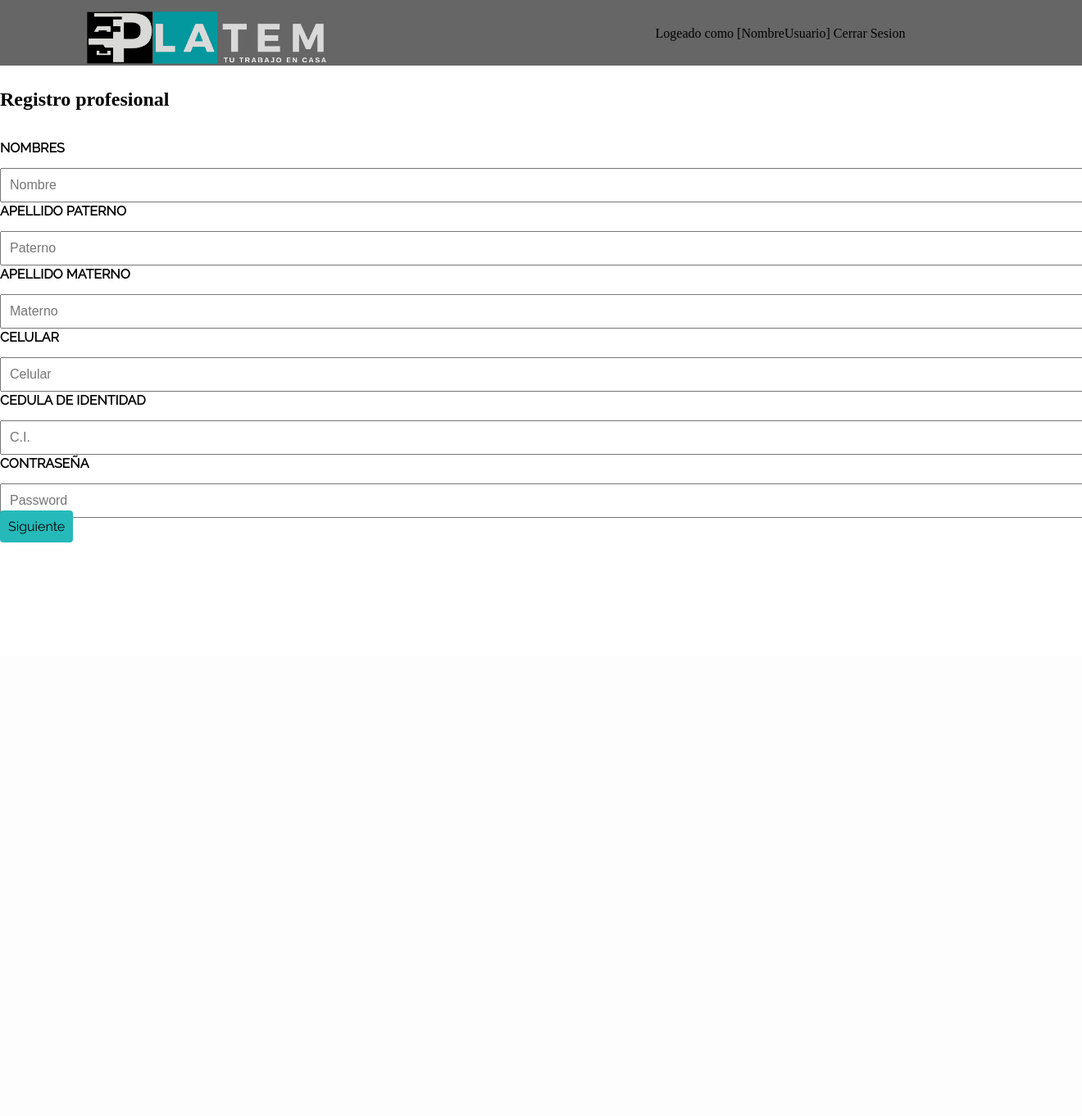
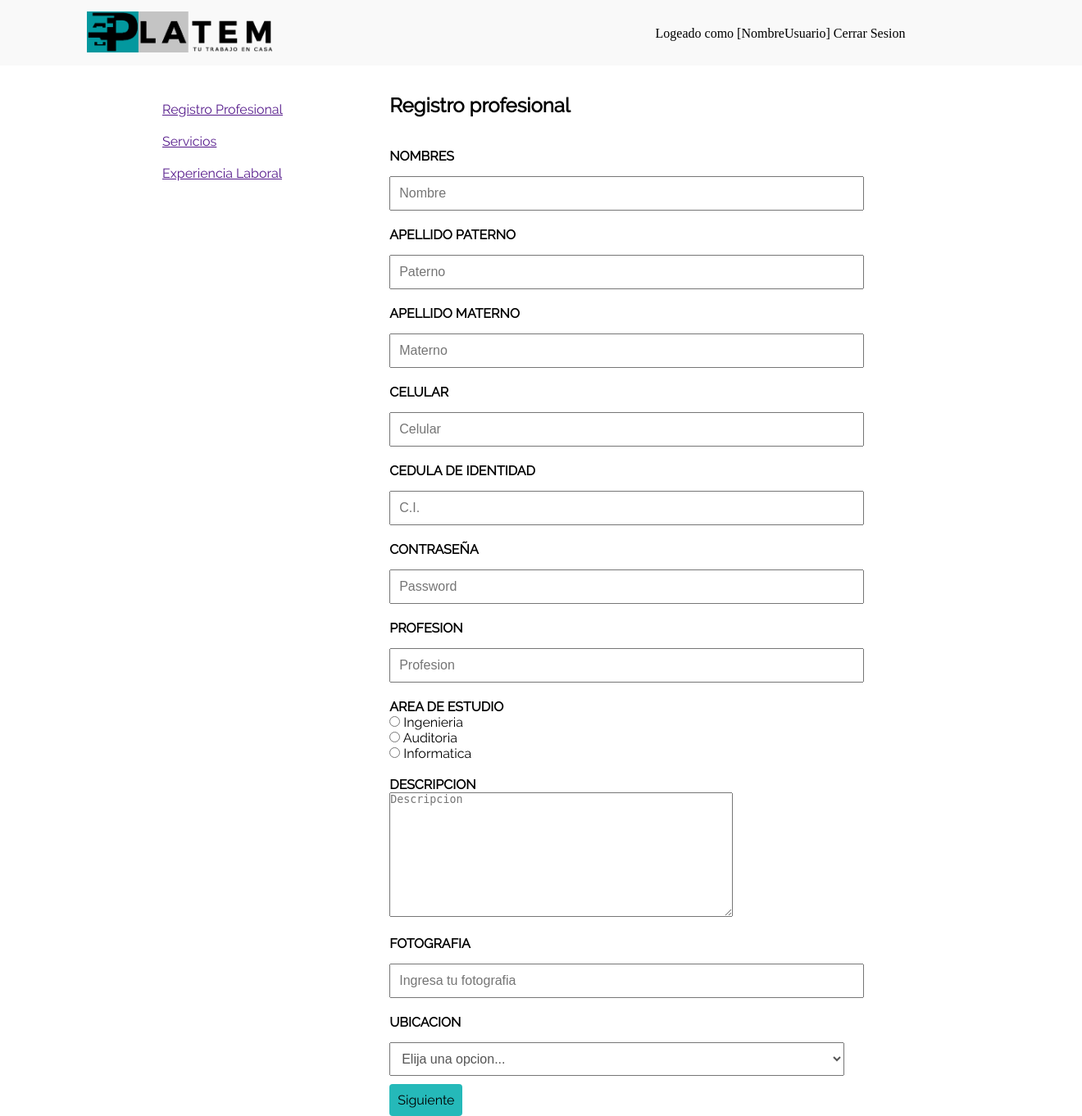
Before and after one commit to simarek/WebPrueba2, a PHP site: page /suscribe.html in a window 1320 px wide; the page is wider, and only the part inside the window is pictured. Shown: that part at 82% size. Before the commit the page ends 662 px from the top of that part, so only its background shows below. Run offline with PHP 8.4, Linux system fonts and the light colour scheme.

Commit message:
Pagina nueva y suscripcion

```diff
--- a/styles/styles.css
+++ b/styles/styles.css
@@ -184,3 +184,63 @@ nav ul li a:hover {
   border-radius: 4px;
   cursor: pointer;
 }
+
+.form-main {
+  width: 100%;
+  background: #f9f9f9;
+  height: 80px;
+}
+
+.suscribe {
+  font-family: rale;
+  width: 70%;
+  margin: auto;
+  padding: 1em, 1.5em;
+  box-sizing: border-box;
+}
+
+.img-suscribe {
+  /*width: 30%;*/
+  height: 80px;
+  float: left;
+  box-sizing: border-box;
+}
+
+.img-suscribe {
+  padding-top: 14px;
+  height: 64px;
+}
+
+.lateral {
+  float: left;
+  width: 30%;
+  /* background-color: #ddd; */
+  margin: auto;
+  padding: 1em, 1.5em;
+}
+
+.lateral ul li {
+  display: block;
+  text-decoration: none;
+  padding-top: 10px;
+  padding-bottom: 10px;
+}
+
+.form-suscribe {
+  float: left;
+  width: 60%;
+  margin: auto;
+  padding: 1em, 1.5em;
+}
+
+.a-suscribe {
+  float: right;
+  color: #fff;
+  font-family: rale;
+  font-weight: bold;
+  background: #03989e;
+  padding: 10px 10px;
+  border-radius: 4px;
+  text-decoration: none;
+  text-transform: uppercase;
+}
--- a/suscribe.html
+++ b/suscribe.html
@@ -8,13 +8,13 @@
     <link rel="stylesheet" href="styles/formulario.css" />
   </head>
   <body>
-    <header>
+    <header class="form-main">
       <!-- Ancho contenedor logo y Barra de navegacion -->
       <div class="ancho">
         <!-- Logo principal de la pagina -->
         <div class="logo">
           <a href="#"
-            ><p><img src="images/logo5.png" /></p
+            ><p><img class="img-suscribe" src="images/logo7.png" /></p
           ></a>
         </div>
 
@@ -31,70 +31,150 @@
       </div>
     </header>
 
-    <section>
-      <div>
+    <section class="suscribe">
       <br />
       <br />
       <br />
       <br />
       <br />
       <br />
+
+      <div class="lateral">
+        <ul>
+          <li><a href="">Registro Profesional</a></li>
+          <li><a href="">Servicios</a></li>
+          <li><a href="">Experiencia Laboral</a></li>
+        </ul>
+      </div>
+
+      <div class="form-suscribe">
         <h1>Registro profesional</h1>
         <br />
         <br />
-        <div class="suscribe">
         <form action="" method="post">
-            <label for="" class="lbl-suscribe">Nombres</label>
+          <label class="lbl-suscribe">Nombres</label>
           <input
             type="text"
             name="NombreProf"
             placeholder="Nombre"
             class="caja-suscribe"
           />
+          <br />
+          <br />
 
-            <label for="" class="lbl-suscribe">Apellido Paterno</label>
+          <label class="lbl-suscribe">Apellido Paterno</label>
           <input
             type="text"
             name="PaternoProf"
             placeholder="Paterno"
             class="caja-suscribe"
           />
+          <br />
+          <br />
 
-            <label for="" class="lbl-suscribe">Apellido Materno</label>
+          <label class="lbl-suscribe">Apellido Materno</label>
           <input
             type="text"
             name="MaternoProf"
             placeholder="Materno"
             class="caja-suscribe"
           />
+          <br />
+          <br />
 
-            <label for="" class="lbl-suscribe">Celular</label>
+          <label class="lbl-suscribe">Celular</label>
           <input
             type="tel"
             name="CelularProf"
             placeholder="Celular"
             class="caja-suscribe"
           />
+          <br />
+          <br />
 
-            <label for="" class="lbl-suscribe">Cedula de Identidad</label>
+          <label class="lbl-suscribe">Cedula de Identidad</label>
           <input
             type="num"
             name="CedulaProf"
             placeholder="C.I."
             class="caja-suscribe"
           />
+          <br />
+          <br />
 
-            <label for="" class="lbl-suscribe">Contraseña</label>
+          <label class="lbl-suscribe">Contraseña</label>
           <input
             type="password"
             name="ContraseñaProf"
             placeholder="Password"
             class="caja-suscribe"
+          />
+          <br />
+          <br />
+
+          <label class="lbl-suscribe">Profesion</label>
+          <input
+            type="text"
+            name="Profesion"
+            placeholder="Profesion"
+            class="caja-suscribe"
             required
           />
-            <label for="" class="btn-suscribe">Siguiente</label>
+          <br />
+          <br />
+
+          <label class="lbl-suscribe">Area de estudio</label>
+          <br />
+
+          <input type="radio" name="AreaEstudio" id="col" value="ing" />
+          <label for="col">Ingenieria</label><br />
+
+          <input type="radio" name="AreaEstudio" id="inst" value="aud" />
+          <label for="inst">Auditoria</label><br />
+
+          <input type="radio" name="AreaEstudio" id="univ" value="infor" />
+          <label for="univ">Informatica</label>
+          <br />
+          <br />
+          <label class="lbl-suscribe">Descripcion</label>
+          <br />
+          <textarea
+            name="Descripcion"
+            placeholder="Descripcion"
+            cols="50"
+            rows="10"
+          ></textarea>
+          <br />
+          <br />
+
+          <label class="lbl-suscribe">Fotografia</label>
+          <input
+            type="text"
+            name="Fotografia"
+            placeholder="Ingresa tu fotografia"
+            class="caja-suscribe"
+            required
+          />
+          <br />
+          <br />
+          <label class="lbl-suscribe">Ubicacion</label>
+
+          <select name="Ubicacion" id="" class="caja-suscribe">
+            <option value="op">Elija una opcion...</option>
+            <option value="lp">La Paz</option>
+            <option value="or">Oruro</option>
+            <option value="pt">Potosi</option>
+            <option value="cb">Cochabamba</option>
+            <option value="ch">Chuquisaca</option>
+            <option value="tj">Tarija</option>
+            <option value="pn">Pando</option>
+            <option value="bn">Beni</option>
+            <option value="sc">Santa Cruz</option>
+          </select>
+          <br />
+          <br />
+          <label class="btn-suscribe">Siguiente</label>
         </form>
-        </div>
       </div>
     </section>
   </body>
```
Also changed, not shown: index.html (+6 -8 lines), images/logo6.png (deleted), images/logo7.png (added). Lines whose indentation alone changed are shown as unchanged.
